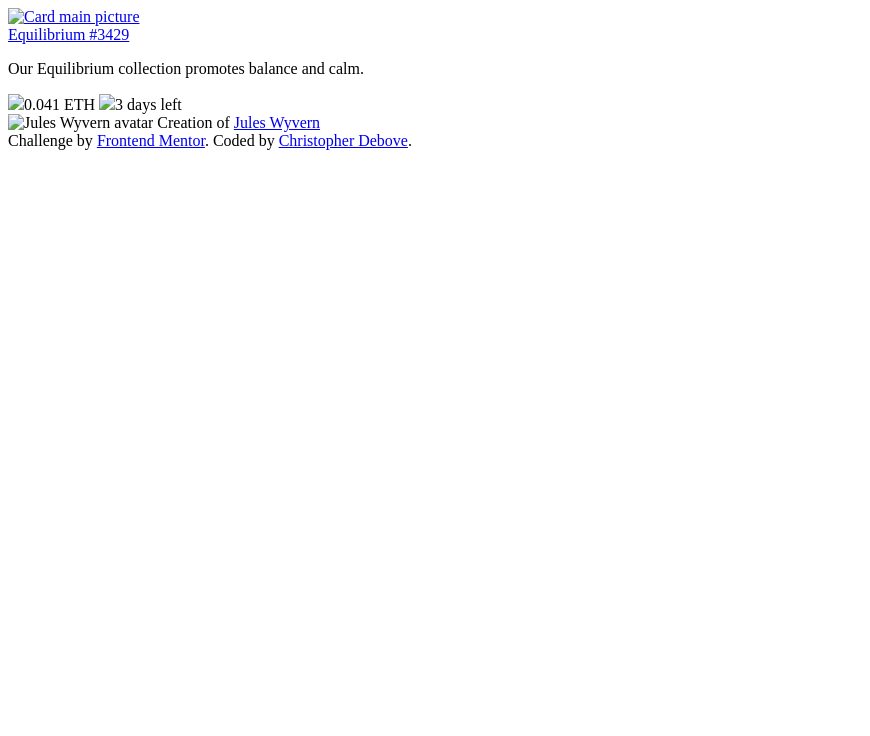
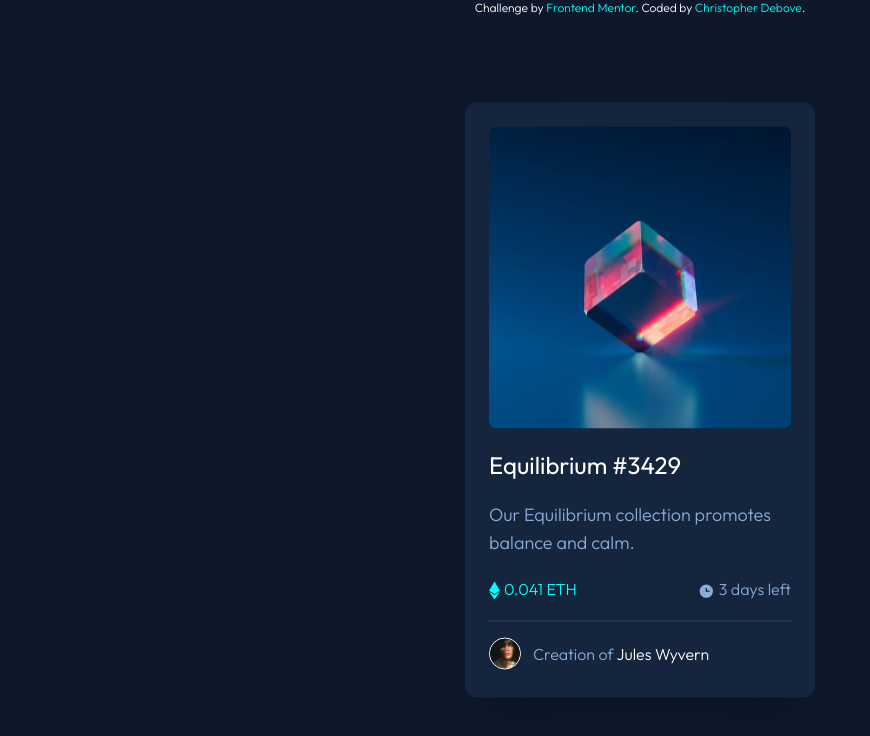
Before and after one commit to ChibiBlasphem/frontend-mentor-nft-card-component, a website: page index.html in a window 1280 px wide. Shown: the whole page, without its empty margins (0-870 px from the left). Drawn offline with Linux system fonts and the light colour scheme; the site is published under a folder, as on GitHub Pages, so addresses that start at the root find nothing.

Commit message:
fix assets paths

```diff
--- a/index.html
+++ b/index.html
@@ -4,20 +4,20 @@
   <meta charset="UTF-8">
   <meta name="viewport" content="width=device-width, initial-scale=1.0"> <!-- displays site properly based on user's device -->
 
-  <link rel="icon" type="image/png" sizes="32x32" href="/images/favicon-32x32.png">
+  <link rel="icon" type="image/png" sizes="32x32" href="./images/favicon-32x32.png">
   <link rel="preconnect" href="https://fonts.googleapis.com">
   <link rel="preconnect" href="https://fonts.gstatic.com" crossorigin>
 
   <link href="https://fonts.googleapis.com/css2?family=Outfit:wght@300;400;600&display=swap" rel="stylesheet">
-  <link rel="stylesheet" href="/dist/styles.css">
+  <link rel="stylesheet" href="./dist/styles.css">
 
   <title>Frontend Mentor | NFT preview card component</title>
 </head>
 <body class="relative min-h-screen bg-neutral-blue-3x font-display font-light">
   <div class="absolute top-1/2 left-1/2 -translate-x-1/2 -translate-y-1/2 shadow-2xl bg-neutral-blue-2x p-6 w-[325px] sm:w-[350px] rounded-xl grid grid-cols-2 gap-5">
     <a href="#" class="block relative col-span-2 group rounded-lg overflow-hidden">
-      <img src="/images/image-equilibrium.jpg" alt="Card main picture" class="col-span-2" />
-      <div class="absolute invisible group-hover:visible top-0 left-0 h-full w-full bg-primary-cyan/60 bg-[url(/images/icon-view.svg)] bg-no-repeat bg-center">
+      <img src="./images/image-equilibrium.jpg" alt="Card main picture" class="col-span-2" />
+      <div class="absolute invisible group-hover:visible top-0 left-0 h-full w-full bg-primary-cyan/60 bg-[url('../images/icon-view.svg')] bg-no-repeat bg-center">
       </div>
     </a>
 
@@ -27,13 +27,13 @@
       Our Equilibrium collection promotes balance and calm.
     </p>
 
-    <span class="text-primary-cyan"><img src="/images/icon-ethereum.svg" class="inline-block mr-1" />0.041 ETH</span>
-    <span class="text-primary-soft text-right"><img src="/images/icon-clock.svg" class="inline-block mr-1" />3 days left</span>
+    <span class="text-primary-cyan"><img src="./images/icon-ethereum.svg" class="inline-block mr-1" />0.041 ETH</span>
+    <span class="text-primary-soft text-right"><img src="./images/icon-clock.svg" class="inline-block mr-1" />3 days left</span>
 
     <div class="h-px bg-neutral-blue col-span-2"></div>
 
     <div class="col-span-2 flex">
-      <img src="/images/image-avatar.png" alt="Jules Wyvern avatar" class="relative mr-3 border border-solid border-white rounded-full h-8 -translate-y-1" />
+      <img src="./images/image-avatar.png" alt="Jules Wyvern avatar" class="relative mr-3 border border-solid border-white rounded-full h-8 -translate-y-1" />
       <span class="text-primary-soft">Creation of <a href="#" class="text-white hover:text-primary-cyan">Jules Wyvern</a></span>
     </div>
   </div>
```
Also changed, not shown: dist/styles.css.
